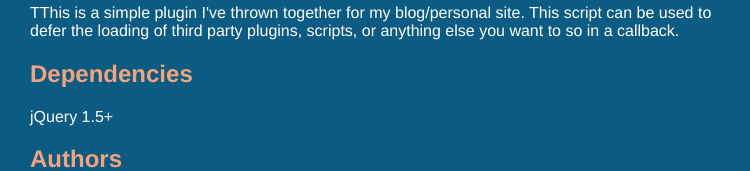
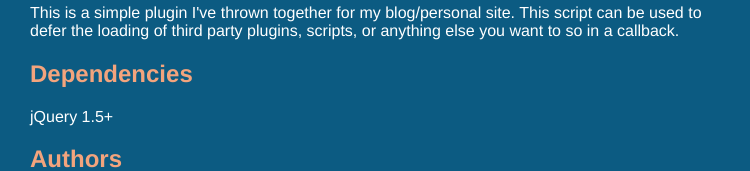
Before and after one commit to mmoss/jquery-inview, a plain HTML site: page index.html in a window 1280 px wide. Shown: the part 303-474 px from the top of the page, 260-1010 px from the left. Drawn offline with Linux system fonts and the light colour scheme.

Commit message:
Typo fix...

```diff
--- a/index.html
+++ b/index.html
@@ -49,7 +49,7 @@
       A tiny (less than 1kb unminified) jQuery plugin that allows you to specify a callback to execute when an element is scrolled into view. Uses jQuery's Deferred Object API
     </div>
 
-    <p>TThis is a simple plugin I've thrown together for my blog/personal site. This script can be used to defer the loading of third party plugins, scripts, or anything else you want to so in a callback.</p><h2>Dependencies</h2>
+    <p>This is a simple plugin I've thrown together for my blog/personal site. This script can be used to defer the loading of third party plugins, scripts, or anything else you want to so in a callback.</p><h2>Dependencies</h2>
 <p>jQuery 1.5+</p>
 <h2>Authors</h2>
 <p>Murray Moss (murray@mmoss.name)
```
